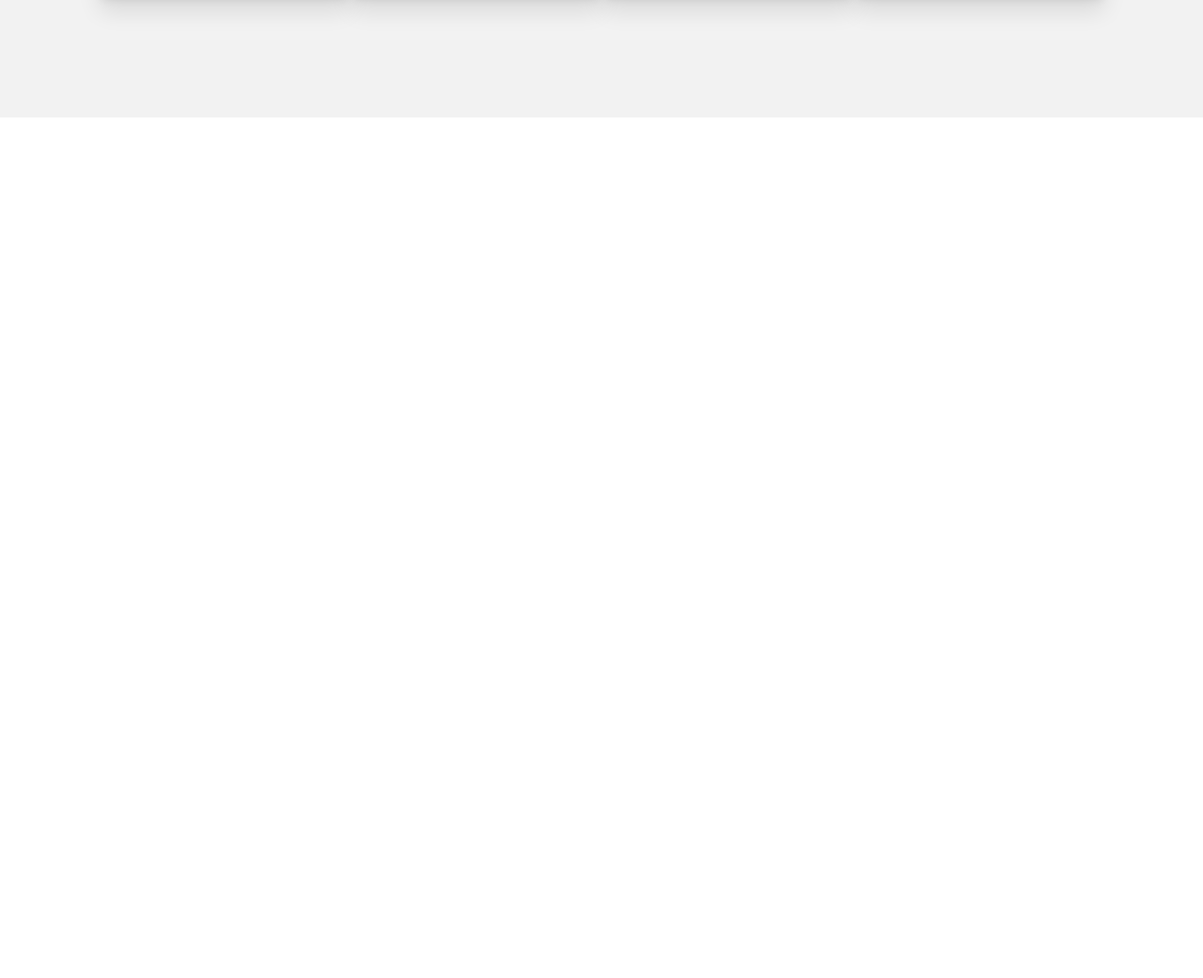
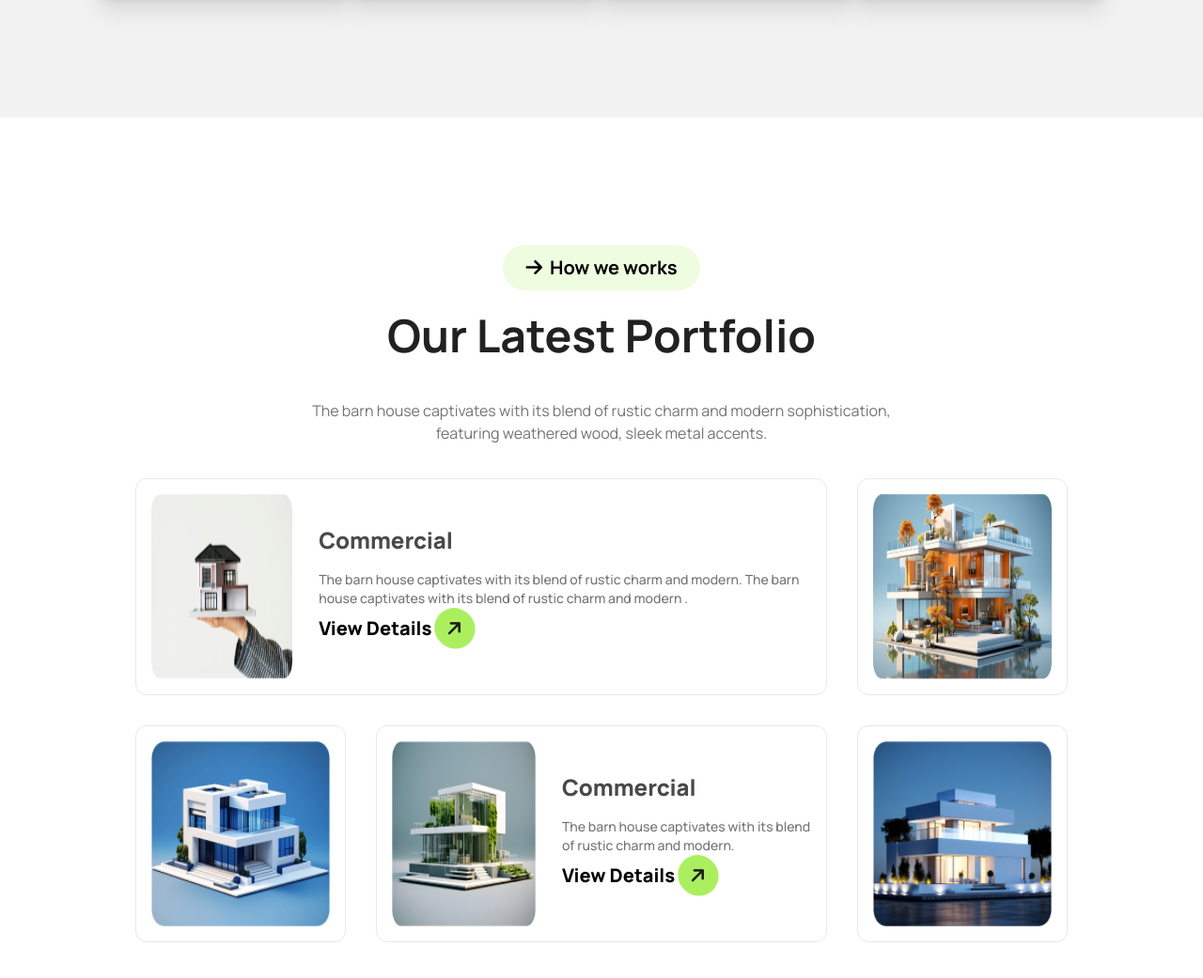
Before and after one commit to Litonuddinnil/B10-A3-Assaignment, a plain HTML site: page index.html in a window 1280 px wide. Shown: the part 2311-3352 px from the top of the page at 94% size. Before the commit the page ends 2564 px from the top, so only its background shows below. Drawn offline with nearby package versions, Linux system fonts and the light colour scheme.

Commit message:
our latest protfolio and some code modify complete

```diff
--- a/index.html
+++ b/index.html
@@ -16,6 +16,7 @@
                 clifford: '#da373d',
                 'text-color': '#ABEF5F',
                 'text-color-2': 'rgba(171, 239, 95, 0.5)',
+                'text-color-3': 'rgba(171, 239, 95, 0.2)',
               }
             }
           }
@@ -62,16 +63,17 @@
                   <div class="dropdown">
                     <div tabindex="0" role="button" class="btn btn-ghost lg:hidden">
                         <i class="fa-solid fa-bars bg-[#FFFFFF] border border-1 border-[#E9E9E9] rounded-full p-3"></i>
+
+                      </div>
                       <ul
                       tabindex="0"
-                          class="menu menu-sm dropdown-content bg-base-100 rounded-box z-[1] mt-3 w-52 p-2 shadow">
+                      class="menu menu-sm dropdown-content bg-base-100 rounded-box z-[1] mt-3 w-20 p-2 shadow">
                       <li class="hover:text-[#494949] hover:font-extrabold text-sm"><a>Home </a></li>
                       <li class="hover:text-[#494949] hover:font-extrabold text-sm"><a>Services</a></li>
                       <li class="hover:text-[#494949] hover:font-extrabold text-sm"><a>Portfolio</a></li>
                       <li class="hover:text-[#494949] hover:font-extrabold text-sm"><a> Blogs</a></li>
                       <li class="hover:text-[#494949] hover:font-extrabold text-sm"><a> Contact Us</a></li>
                     </ul>
-                      </div>
                 </div>
                 </div>
               </div>
@@ -213,6 +215,55 @@
           </div>
         </div>
       </section>
+      <section class="md:container mx-auto lg:px-32 px-2 py-2  mb-32 pb-32">
+        <div class="flex flex-col text-center space-y-6 items-center">
+          <button class="btn btn-outline text-black bg-text-color-3 md:px-6 rounded-full border-none text-xl font-bold "><i class="fa-solid fa-arrow-right"></i>How we works </button>
+          <h1 class="text-[#212121] font-bold text-2xl md:text-4xl lg:text-5xl"> Our Latest Portfolio</h1>
+          <p class="p-5 lg:w-[680px]">The barn house captivates with its blend of rustic charm and modern sophistication, featuring weathered wood, sleek metal accents.</p>
+         </div>
+         <div class="grid grid-cols-1 md:grid-cols-2 lg:grid-cols-4 ">
+          <!-- one card -->
+            <div class="flex flex-col items-center md:flex-row p-4 col-span-3 m-4 border border-1 border-[#E9E9E9] rounded-xl">
+              <div>
+                <img src="./assets/img1.png" alt="" class="w-[295px] h-[197px] lg:w-[260px]">
+              </div>
+              <div class="ml-7">
+                <h1 class="font-extrabold text-2xl text-[#494949] pb-4">Commercial</h1>
+                <p class=" font-medium text-sm">The barn house captivates with its blend of rustic charm and modern. The barn house captivates with its blend of rustic charm and modern .</p>
+                <a class="text-black rounded-full border-none text-xl font-extrabold">View Details <i class="fa-solid fa-arrow-right -rotate-45 p-3  text-[#1C1C1C] bg-text-color rounded-full "></i>
+                </a>
+              </div>
+            </div>
+            <div class="border border-1 border-[#E9E9E9] rounded-xl col-span-1  pt-6  pb-6 lg:p-4 m-4 flex items-center justify-center">
+              <img src="./assets/img2.png" alt="" class=" w-[295px] h-[197px] lg:w-[326px]">
+            </div>
+            </div>
+            <!-- two card -->
+
+              <div class="grid grid-cols-1  md:grid-cols-2 lg:grid-cols-4 " >
+                <div class=" order-3 lg:order-1 border border-1 border-[#E9E9E9] rounded-xl col-span-1 pt-6 pb-6 lg:p-4 m-4 flex items-center justify-center">
+                  <img src="./assets/img3.png" alt="" class="w-[295px] h-[197px] lg:w-[226px]">
+                </div>
+                <div class="order-2 flex flex-col  items-center  md:flex-row p-4 col-span-2 m-4 border border-1 border-[#E9E9E9] rounded-xl">
+                  <div>
+                    <img src="./assets/img4.png" alt="" class="w-[295px] h-[197px] lg:w-[260px]">
+                  </div>
+                  <div class="ml-7">
+                    <h1 class="font-extrabold text-2xl text-[#494949] pb-4">Commercial</h1>
+                    <p class=" font-medium text-sm"> The barn house captivates with its blend of rustic charm and modern. </p>
+                    <a class="text-black rounded-full border-none text-xl font-extrabold">View Details <i class="fa-solid fa-arrow-right -rotate-45 p-3  text-[#1C1C1C] bg-text-color rounded-full "></i>
+                    </a>
+                  </div>
+                </div>
+                <div class=" order-1 lg:order-3 border border-1 border-[#E9E9E9] rounded-xl col-span-1 pt-6 pb-6 lg:p-4 m-4 flex  items-center justify-center">
+                  <img src="./assets/img5.png" alt="" class="w-[295px] h-[197px] lg:w-[226px] ">
+                </div>
+              </div>
+              <div class=" lg:hidden border border-1 border-[#E9E9E9] rounded-xl col-span-1 pt-6 pb-6 lg:p-4 m-4  flex items-center justify-center">
+                <img src="./assets/img5.png" alt="" class="w-[295px] h-[197px] lg:w-[226px] ">
+              </div>
+      </section>
+      <!-- read our articles -->
     </main>
     <footer></footer>
 </body>
```
Lines whose indentation alone changed are shown as unchanged.
